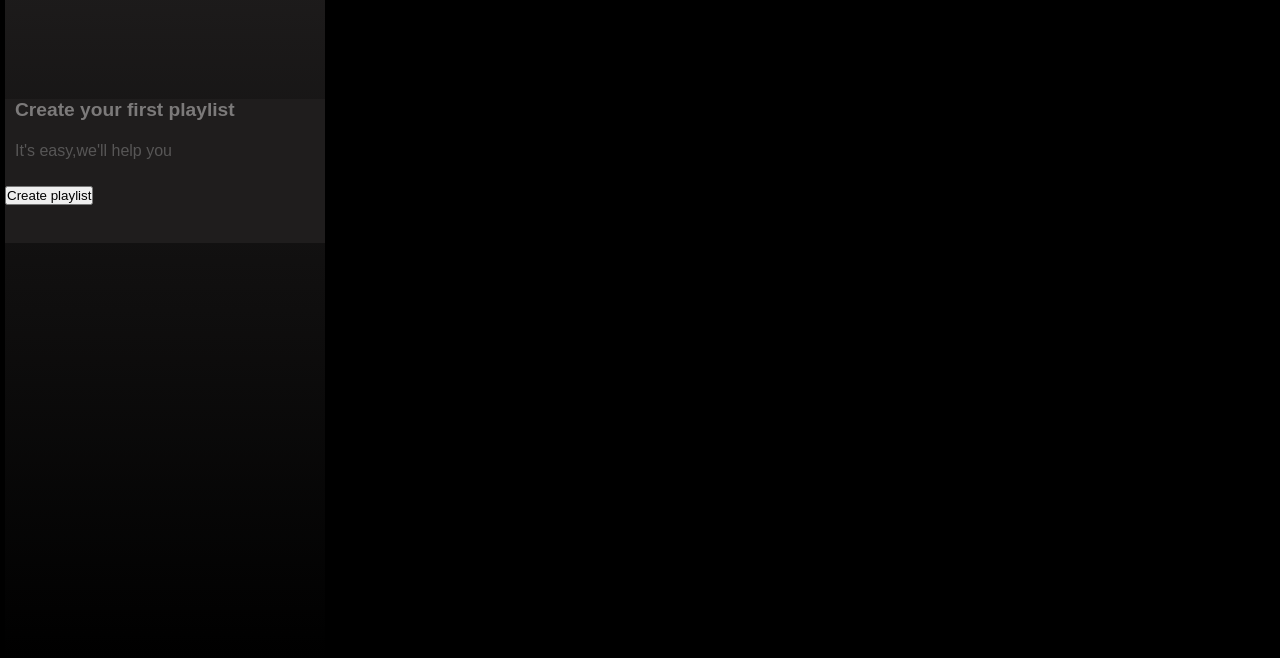
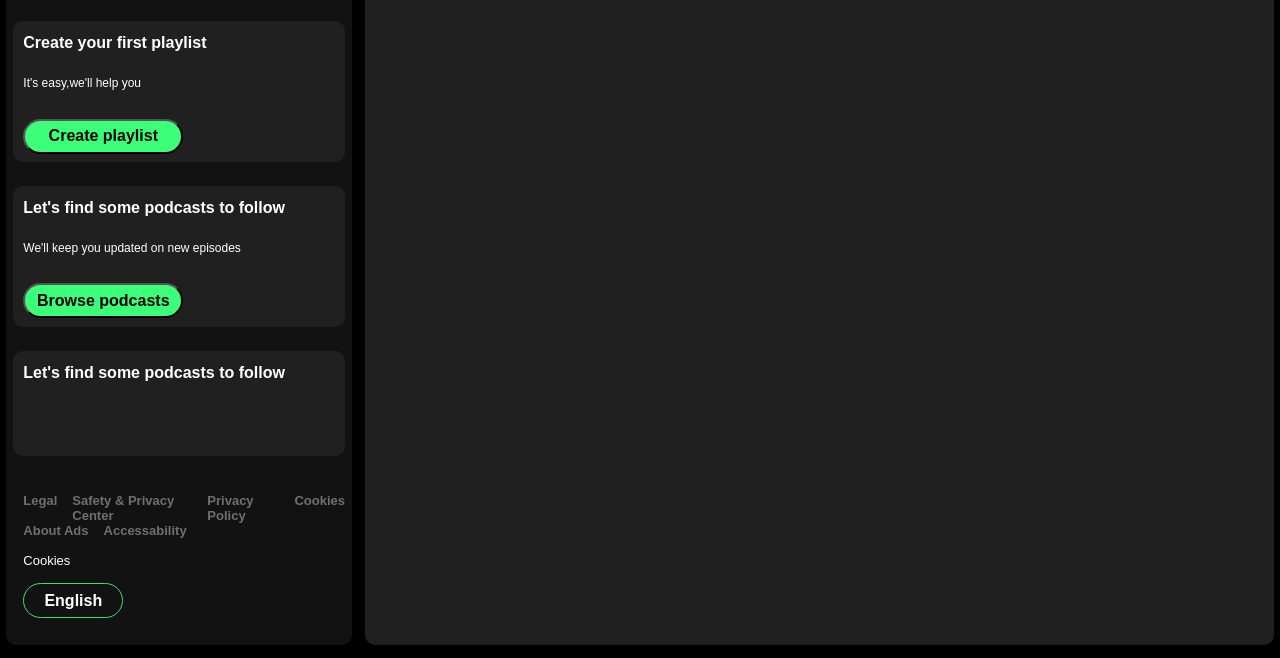
Before and after one commit to Stutiyadav12012004/spotify_clone, a plain HTML site: page index.html in a window 1280 px wide. Shown: the part 142-800 px from the top of the page. Drawn offline with Linux system fonts and the light colour scheme.

Commit message:
initial commit

```diff
--- a/index.html
+++ b/index.html
@@ -43,11 +43,34 @@
             <div class="playlist">
                 <div class="playlist1">Create your first playlist</div>
                 <div class="playlist2">It's easy,we'll help you</div>
-                <button class="playlist3">Create playlist</button>
+                <button class="button" style="width: 160px; height: 35px; margin-left: 10px; background-color: rgb(59, 288, 120); color: black;">Create playlist</button>
             </div>
-            <div class="podcast"></div>
-            <div class="play-music"></div>
-            <div class="cookies"></div>
+            <div class="playlist">
+                <div class="playlist1">Let's find some podcasts to follow</div>
+                <div class="playlist2">We'll keep you updated on new episodes</div>
+                <button class="button" style="width: 160px; height: 35px; margin-left: 10px; background-color: rgb(59, 288, 120); color: black;">Browse podcasts</button>
+            </div>
+            <div class="playlist" style="height: 15%;">
+                <div class="playlist1">Let's find some podcasts to follow</div>
+
+            </div>
+            <div class="playlist" style="background-color: transparent;  gap: 5px;">
+                <div class="playlist1" style="display: flex; gap: 15px; margin-left: 10px; height: 30px;">
+                   <a href="#" class="anchor" style="font-size: small;">Legal</a>
+                   <a href="#" class="anchor" style="font-size: small;">Safety & Privacy Center</a>
+                   <a href="#" class="anchor" style="font-size: small;">Privacy Policy</a>
+                   <a href="#" class="anchor" style="font-size: small;">Cookies</a>
+                </div>
+                <div class="playlist2"  style="display: flex; gap: 15px; margin-left: 10px; height: 30px; font-weight: bold;">
+                    <a href="#" class="anchor" style="font-size: small;">About Ads</a>
+                    <a href="#" class="anchor" style="font-size: small;">Accessability</a>
+                </div>
+                <div class="playlist2"  style="display: flex; gap: 15px; margin-left: 10px; height: 30px">
+                    <a href="#" class="anchor" style="font-size: small; color: #ffffff;">Cookies</a>
+
+                </div>
+                <button class="button" style="width: 100px; height: 35px; margin-left: 10px; background-color: transparent; border: 1px solid rgb(58, 223, 116); color: #ffffff;">English</button>
+            </div>
             <div class="lang"></div>
         </div>
         <div class="right"></div>
--- a/style.css
+++ b/style.css
@@ -126,26 +126,31 @@ body{
 }
 .button{
     height: 50px;
-    width: 120px;
-    background-color: rgb(197, 201, 204);
+    width: 110px;
+    background-color: rgb(240, 240, 240);
     border-radius: 25px;
-    font-size: large;
+    font-size: medium;
     font-weight: bold;
     outline: none;
 }
 .centre{
-    height: 90vh;
+    height: 88vh;
     width: 100%;
+    display: flex;
+    justify-content: space-around;
+    align-items: center; margin-top: 3px;
 
 }
 .left{
     height: 100%;
-    width: 25%;
-    background: linear-gradient(to bottom, rgb(31, 29, 29), black);
-    margin-left: 5px;
+    width: 27%;
+    background-color: rgb(18,18,18);
+
     display: flex;
     flex-direction: column;
     justify-content: space-between;
+    align-items: center;
+    border-radius: 10px;
 }
 .library{
     height: 8%;
@@ -170,24 +175,31 @@ body{
 }
 .playlist{
     height: 20%;
-    width: 100%;
-    background-color: rgb(31, 29, 29);
-
+    width: 96%;
+    background-color: rgb(32, 32, 32);
+    border-radius: 10px;
 
 }
 .playlist1{
     height: 30%;
-
-    color: rgb(124, 122, 122);
-    font-size: larger;
+    color: rgb(255, 255, 255);
+    font-size: 16px;
     font-family: sans-serif;
     margin-left: 10px;
     font-weight: bold;
+    margin-top: 13px;
 }
 .playlist2{
     height: 30%;
-    color: rgb(87, 86, 86);
+    color: rgb(255, 255, 255);
     font-family: sans-serif;
     margin-left: 10px;
+    font-size: 12px;
 
 }
+.right{
+    height: 100%;
+    width: 71%;
+    background-color: rgb(32, 32, 32);
+    border-radius: 10px;
+}
```
